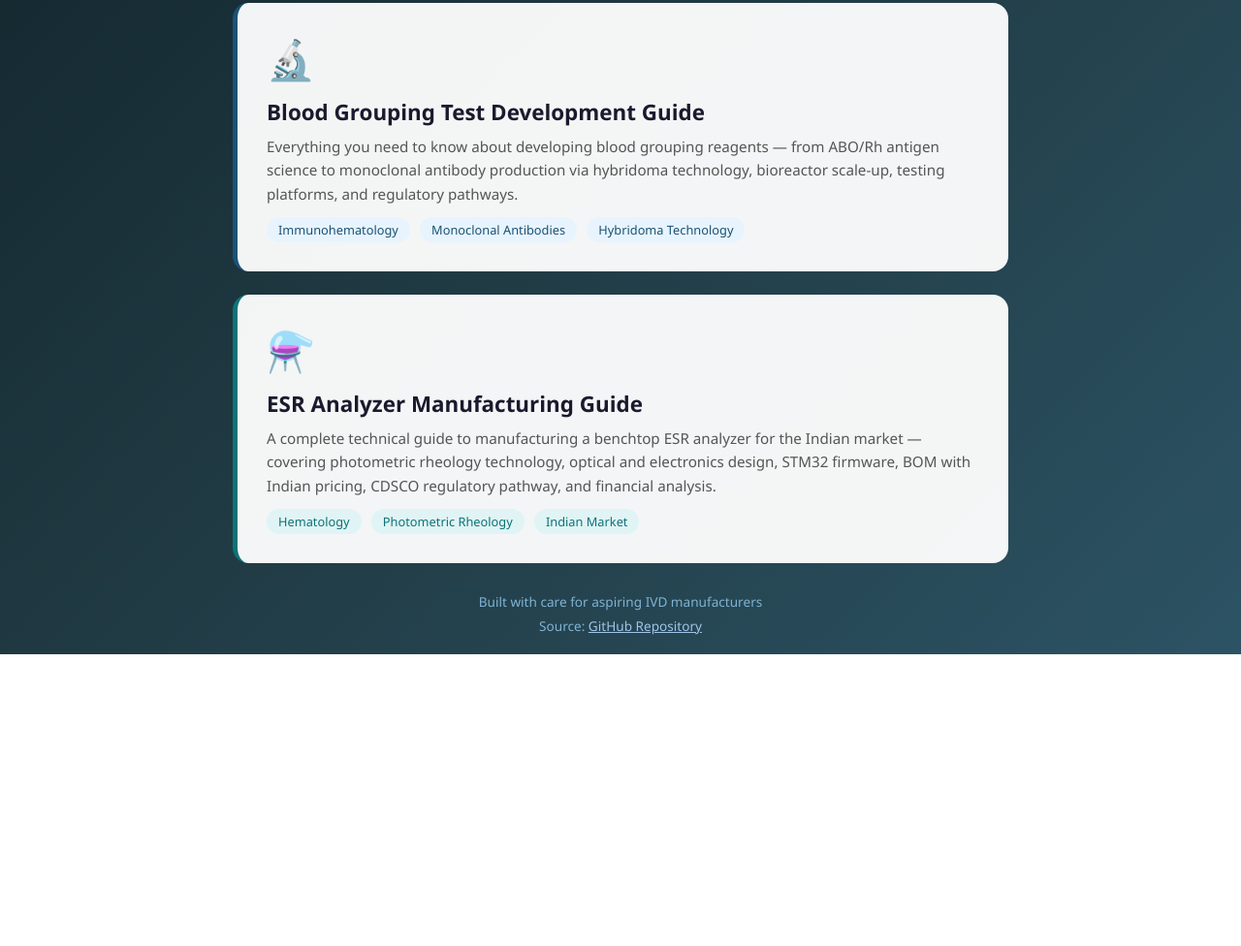
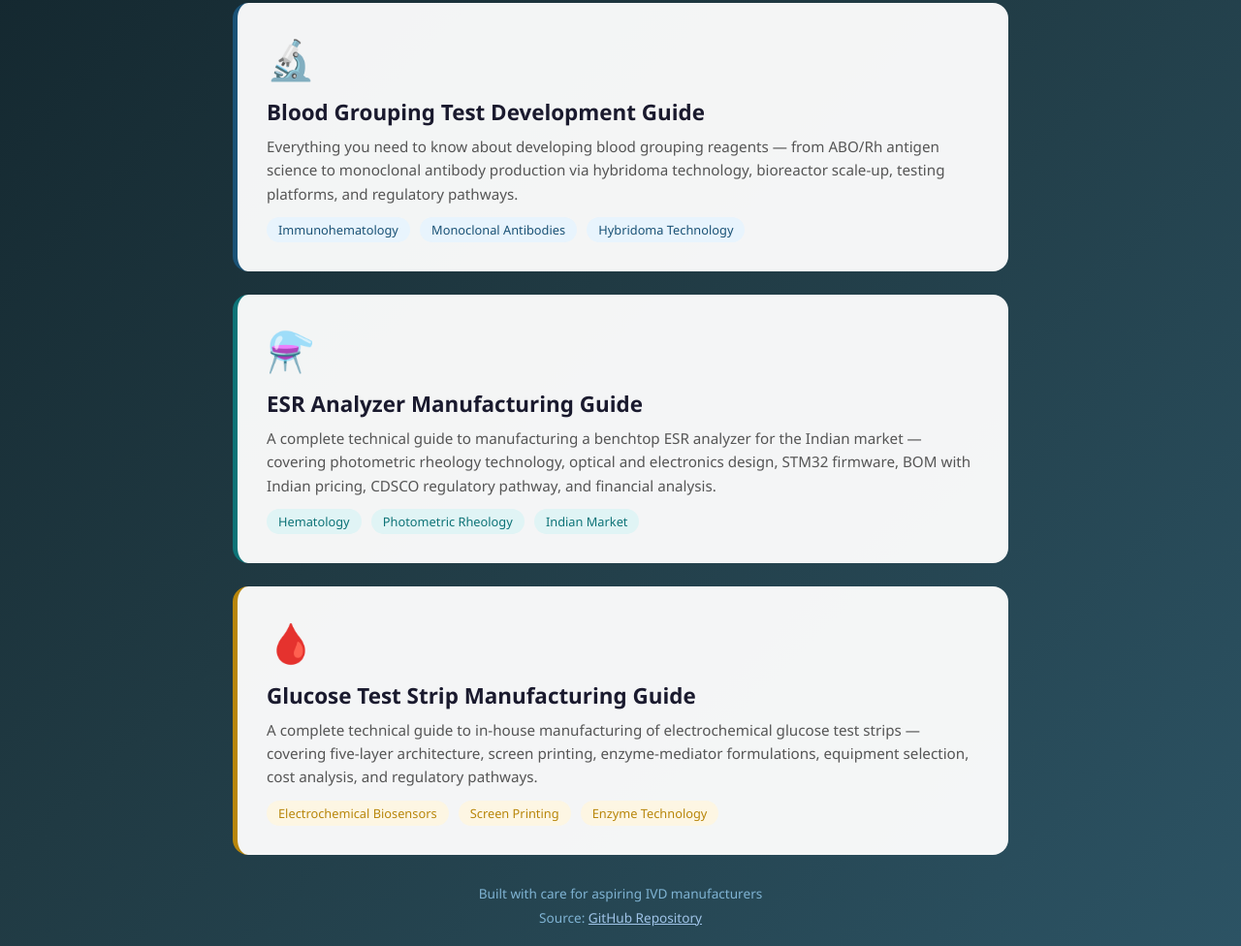
Before and after one commit to Sid93/ivd-manufacturing-guides, a plain HTML site: page index.html in a window 1280 px wide. Shown: the part 440-1416 px from the top of the page at 97% size. Before the commit the page ends 1115 px from the top, so only its background shows below. Drawn offline with Linux system fonts and the light colour scheme.

Commit message:
Update index.html with Glucose Test Strip Guide card
Added a new card for the Glucose Test Strip Manufacturing Guide with relevant tags and description.

```diff
--- a/index.html
+++ b/index.html
@@ -20,6 +20,8 @@ h1 { color: #fff; text-align: center; font-size: 2.2em; margin-bottom: 10px; }
 .card.blood-grouping { border-left: 5px solid #1a5276; }
 .card.esr-analyzer { border-left: 5px solid #0d7377; }
 .card.esr-analyzer .tag { background: #e0f4f5; color: #0d7377; }
+.card.glucose-strip { border-left: 5px solid #b8860b; }
+.card.glucose-strip .tag { background: #fdf6e3; color: #b8860b; }
 footer { text-align: center; color: #7fb3d3; margin-top: 30px; font-size: 0.85em; }
 footer a { color: #a0c4e8; }
 </style>
@@ -56,6 +58,15 @@ footer a { color: #a0c4e8; }
   <span class="tag">Indian Market</span>
 </a>
 
+<a href="Glucose_Test_Strip_Guide.html" class="card glucose-strip">
+  <div class="card-icon">🩸</div>
+  <h2>Glucose Test Strip Manufacturing Guide</h2>
+  <p>A complete technical guide to in-house manufacturing of electrochemical glucose test strips — covering five-layer architecture, screen printing, enzyme-mediator formulations, equipment selection, cost analysis, and regulatory pathways.</p>
+  <span class="tag">Electrochemical Biosensors</span>
+  <span class="tag">Screen Printing</span>
+  <span class="tag">Enzyme Technology</span>
+</a>
+
 <footer>
   <p>Built with care for aspiring IVD manufacturers</p>
   <p style="margin-top:6px;">Source: <a href="https://github.com/Sid93/ivd-manufacturing-guides">GitHub Repository</a></p>
```
